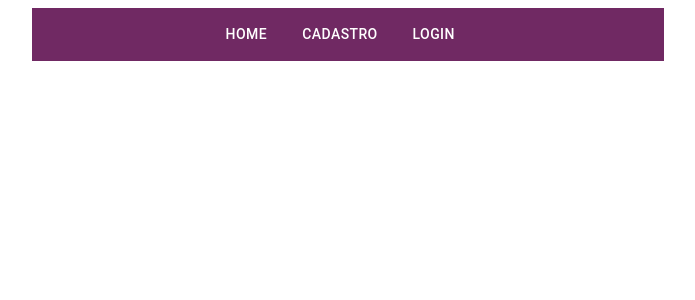
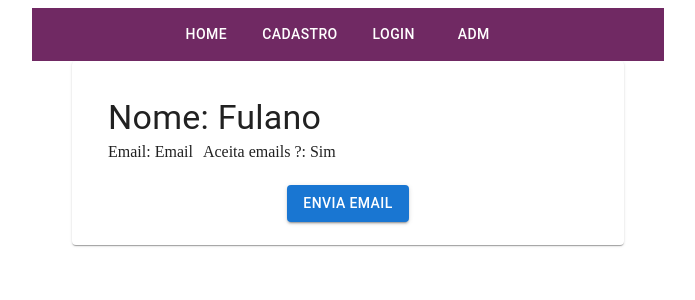
Before and after one commit to IsraelAugusto0110/Lab_seguranca_informacao, a React (Create React App) app in the folder frontend/: page /adm in a window 1280 px wide. Before the commit this address had no page. Shown: the top 300 px of the page, without its empty margins (292-987 px from the left). Built offline with nearby package versions, Linux system fonts and the light colour scheme; no server answers.

Commit message:
adicionado no frontend a pagina de administrador, que mostra os usuarios que aceitaram receber email

```diff
--- a/frontend/package.json
+++ b/frontend/package.json
@@ -5,6 +5,7 @@
   "dependencies": {
     "@emotion/react": "^11.10.4",
     "@emotion/styled": "^11.10.4",
+    "@material-ui/data-grid": "^4.0.0-alpha.37",
     "@mui/material": "^5.10.6",
     "@sendgrid/mail": "^7.7.0",
     "@testing-library/jest-dom": "^5.16.5",
--- a/frontend/src/App.js
+++ b/frontend/src/App.js
@@ -13,6 +13,7 @@ import { Box, Grid } from "@mui/material";
 import Cadastro from "./pages/Cadastro";
 import Home from "./pages/Home";
 import Login from "./pages/Login";
+import Adm from "./pages/Adm";
 
 function App() {
   return (
@@ -54,12 +55,20 @@ function App() {
               </Button>
             </Link>
           </Box>
+          <Box mr={2} my={1}>
+            <Link to="/adm" style={{ textDecoration: "none" }}>
+              <Button style={{ color: "#ffff" }} variant="text">
+                ADM
+              </Button>
+            </Link>
+          </Box>
         </Grid>
       </Grid>
       <Routes>
         <Route path="/" element={<Home />} />
         <Route path="/cadastro" element={<Cadastro />} />
         <Route path="/login" element={<Login />} />
+        <Route path="/adm" element={<Adm />} />
       </Routes>
     </BrowserRouter>
   );
--- /dev/null
+++ b/frontend/src/pages/Adm.js
@@ -0,0 +1,60 @@
+import React, { useState, useEffect } from "react";
+import Button from "@mui/material/Button";
+import TextField from "@mui/material/TextField";
+import { Card, CardActions, CardContent, Typography } from "@mui/material";
+import { Container } from "@mui/system";
+import apiUser from "../services/api-user";
+import { DataGrid, GridToolbar } from "@material-ui/data-grid";
+
+export default function Adm() {
+  const [users, setUsers] = useState([]);
+
+  /*Função busca os usuarios que aceitaram receber email */
+  const buscar = () => {
+    apiUser
+      .listEmail()
+
+      .then((res) => {
+        console.log(JSON.stringify(res.data));
+        setUsers(res.data);
+      })
+      .catch((err) => {
+        console.log(err);
+      });
+  };
+
+  const handleEnviaEmail = () => {
+    alert("Email enviado");
+  };
+
+  useEffect(() => {
+    buscar();
+  }, []);
+
+  return (
+    <Container maxWidth="sm">
+      <Card style={{ padding: 15 }}>
+        <CardContent>
+          <Typography variant="h4" style={{ margin: 5 }}>
+            Nome: Fulano
+          </Typography>
+          <Typography variant="p" style={{ margin: 5 }}>
+            Email: Email
+          </Typography>
+          <Typography variant="p" style={{ margin: 5 }}>
+            Aceita emails ?: Sim
+          </Typography>
+        </CardContent>
+        <CardActions style={{ justifyContent: "center" }}>
+          <Button
+            variant="contained"
+            color="primary"
+            onClick={(e) => handleEnviaEmail(e)}
+          >
+            Envia Email
+          </Button>
+        </CardActions>
+      </Card>
+    </Container>
+  );
+}
--- a/frontend/src/services/api-user.js
+++ b/frontend/src/services/api-user.js
@@ -8,9 +8,14 @@ const login = (body) => {
   return api.post("/login", body);
 };
 
+const listEmail = () => {
+  return api.get("/selectEmail");
+};
+
 const apiUser = {
   criar,
   login,
+  listEmail,
 };
 
 export default apiUser;
```
Also changed, not shown: 2 other files (tests, documents, lock files or other folders).
